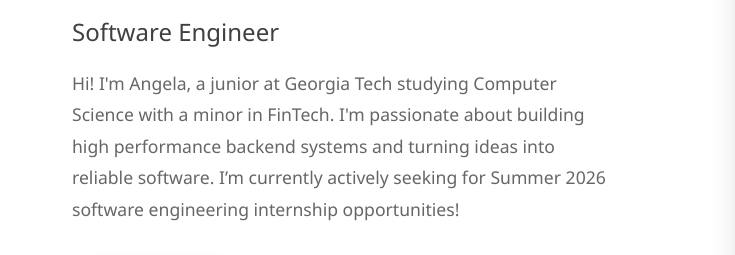
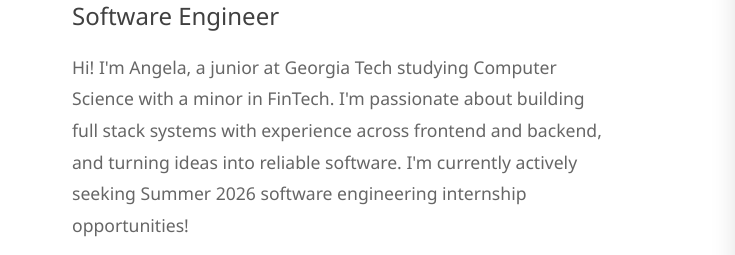
Before and after one commit to angelah1020/personal-website, a plain HTML site: page index.html in a window 1280 px wide. Shown: the part 316-571 px from the top of the page, 0-735 px from the left. Drawn offline with Linux system fonts and the light colour scheme.

Commit message:
Update description in index.html.

```diff
--- a/index.html
+++ b/index.html
@@ -38,7 +38,7 @@
                     <p class="subtitle">Software Engineer</p>
                     <p class="description">
                       Hi! I'm Angela, a junior at Georgia Tech studying Computer Science with a minor in FinTech. I'm passionate about building
-                       high performance backend systems and turning ideas into reliable software. I’m currently actively seeking for Summer 2026 software engineering internship opportunities!
+                       full stack systems with experience across frontend and backend, and turning ideas into reliable software. I'm currently actively seeking Summer 2026 software engineering internship opportunities!
                     </p>
                     <div class="cta-buttons">
                         <a href="https://drive.google.com/file/d/1kkzk52Sv4dwxF1tWPKFaYQAmUucw9j2B/view?usp=sharing" target="_blank" rel="noopener noreferrer" class="btn btn-primary">View Resume</a>
```
